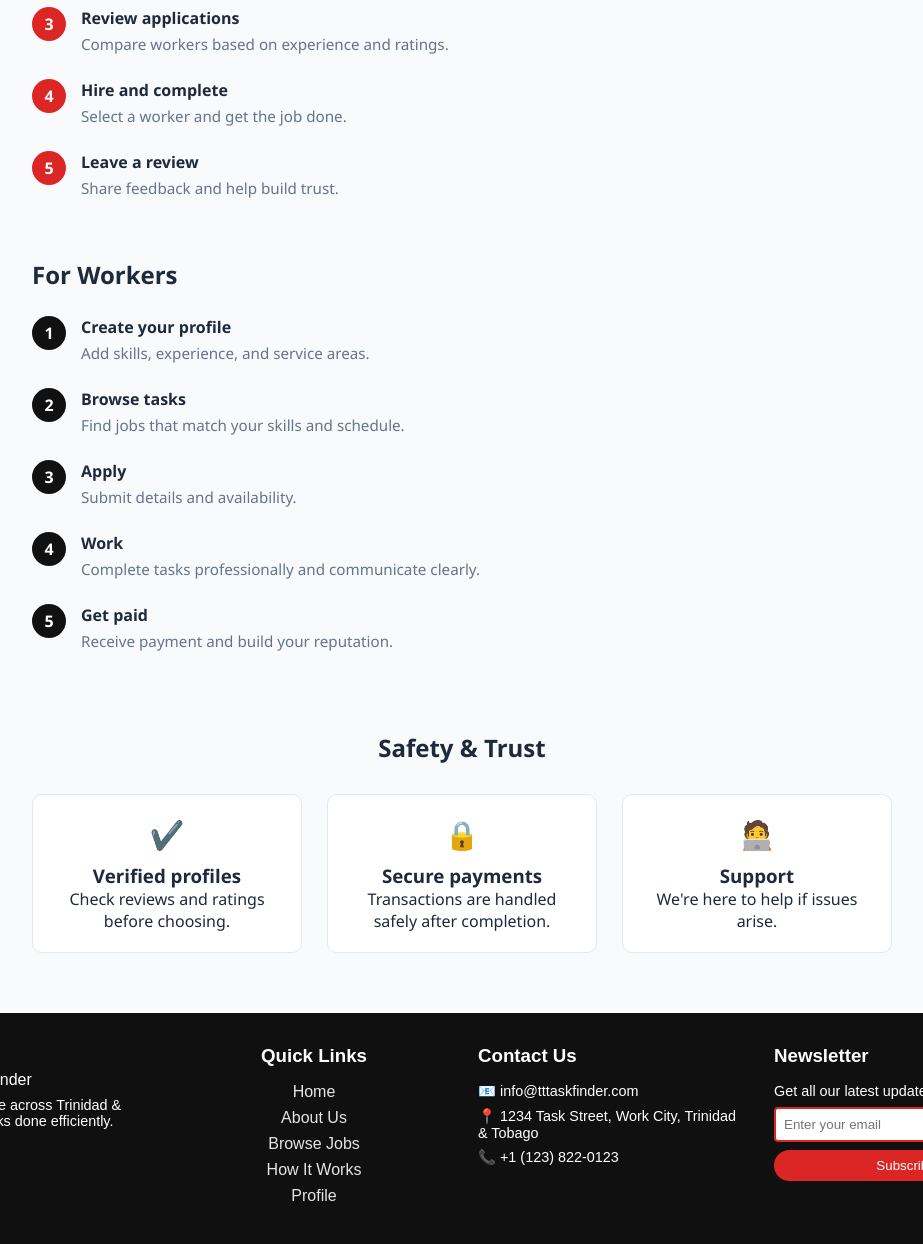
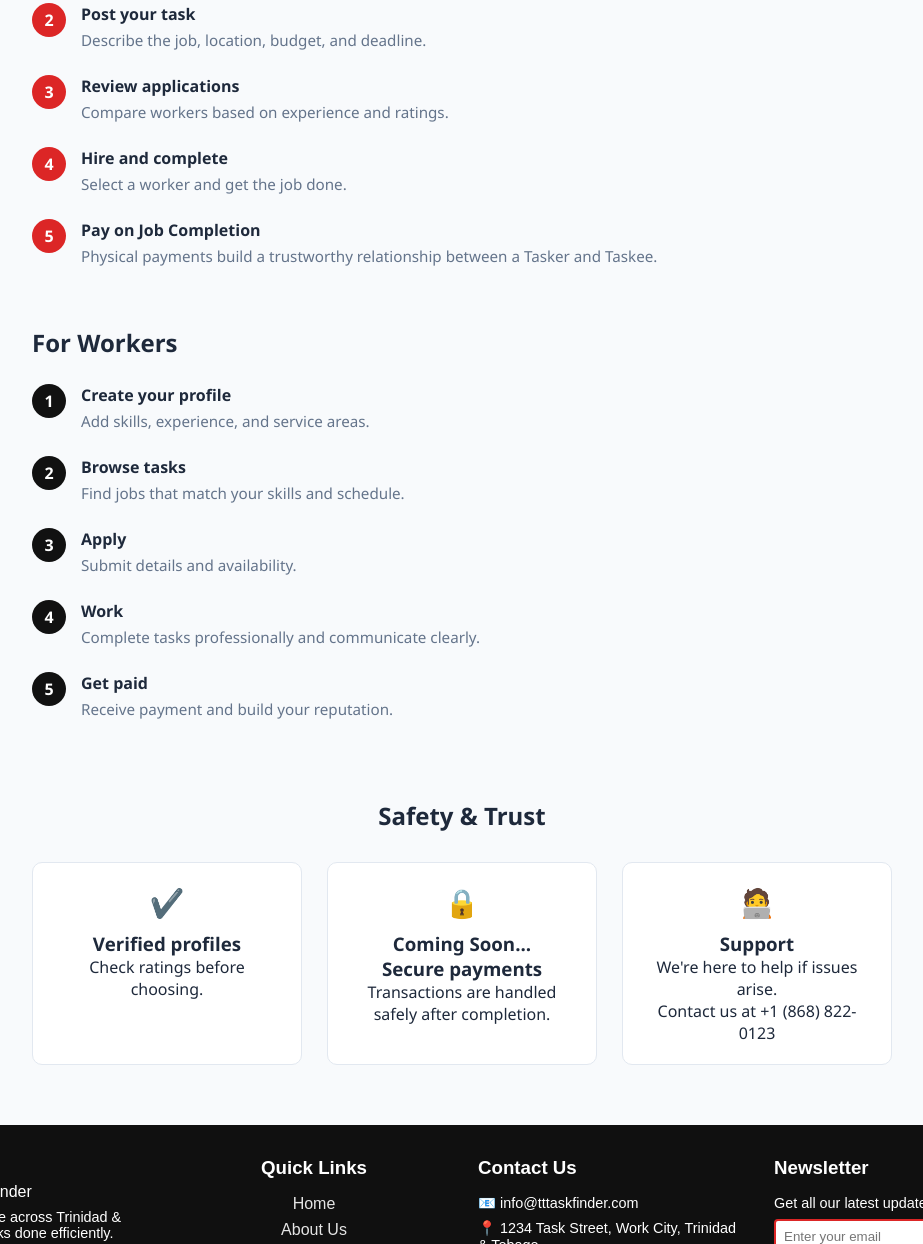
Before and after one commit to Arianne-K-Bailey/TT-TaskFinder, a website: page public/howitworks.html in a window 1280 px wide. Shown: the part 382-1626 px from the top of the page, without its empty margins (178-1101 px from the left). Drawn offline with Linux system fonts and the light colour scheme; no server answers.

Commit message:
Updated HowitWorks Page

```diff
--- a/public/HowItWorks.css
+++ b/public/HowItWorks.css
@@ -1,5 +1,6 @@
 body {
   margin: 0;
+  padding-top: 68px;
   font-family: 'Segoe UI', sans-serif;
   background: #f8fafc;
   color: #1e293b;
--- a/public/howitworks.html
+++ b/public/howitworks.html
@@ -64,8 +64,8 @@
     <div class="step">
       <div class="number red">5</div>
       <div>
-        <h3>Leave a review</h3>
-        <p>Share feedback and help build trust.</p>
+        <h3>Pay on Job Completion</h3>
+        <p>Physical payments build a trustworthy relationship between a Tasker and Taskee.</p>
       </div>
     </div>
   </div>
@@ -121,19 +121,19 @@
       <div class="safety-item">
         <div class="icon">✔️</div>
         <h3>Verified profiles</h3>
-        <p>Check reviews and ratings before choosing.</p>
+        <p>Check ratings before choosing.</p>
       </div>
 
       <div class="safety-item">
         <div class="icon">🔒</div>
-        <h3>Secure payments</h3>
+        <h3>Coming Soon...<br>Secure payments</h3>
         <p>Transactions are handled safely after completion.</p>
       </div>
 
       <div class="safety-item">
         <div class="icon">🧑‍💻</div>
         <h3>Support</h3>
-        <p>We're here to help if issues arise.</p>
+        <p>We're here to help if issues arise.<br>Contact us at +1 (868) 822-0123</p>
       </div>
     </div>
   </div>
```
